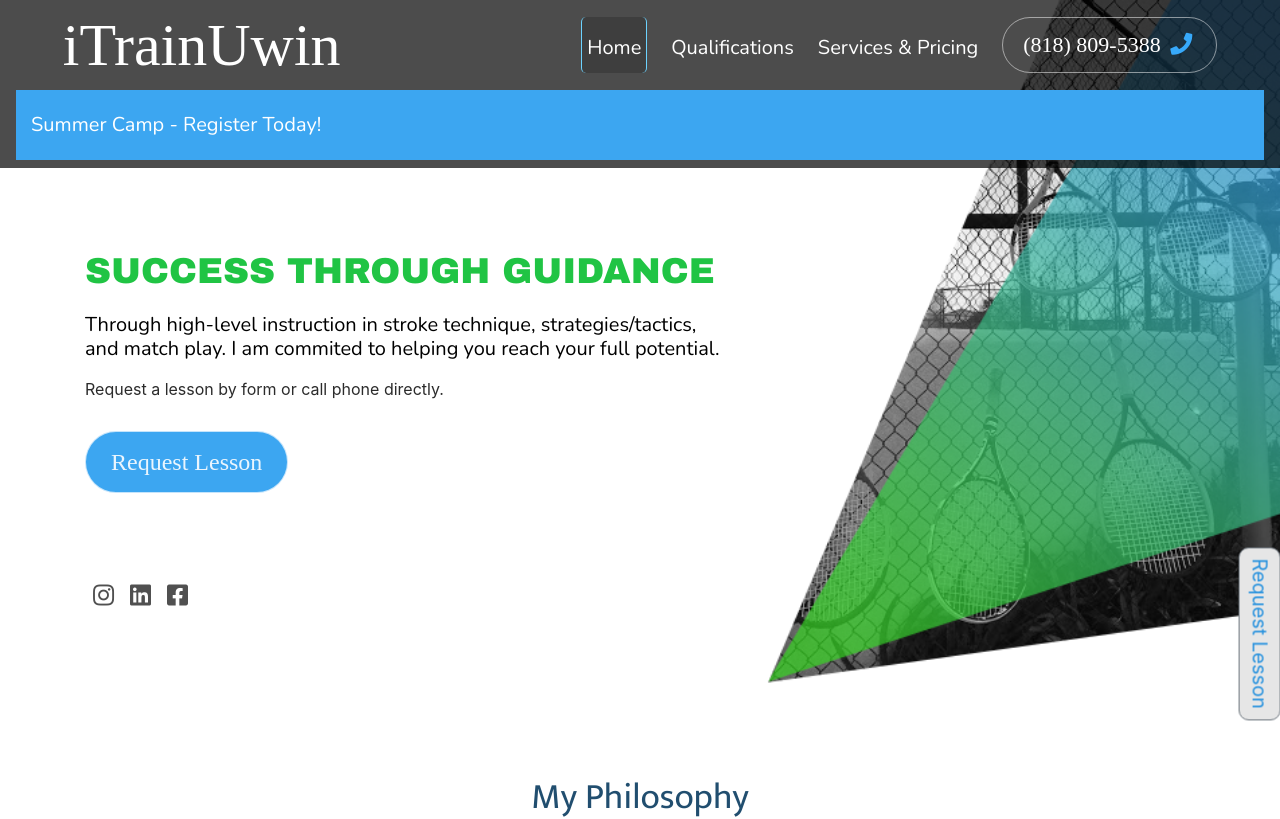
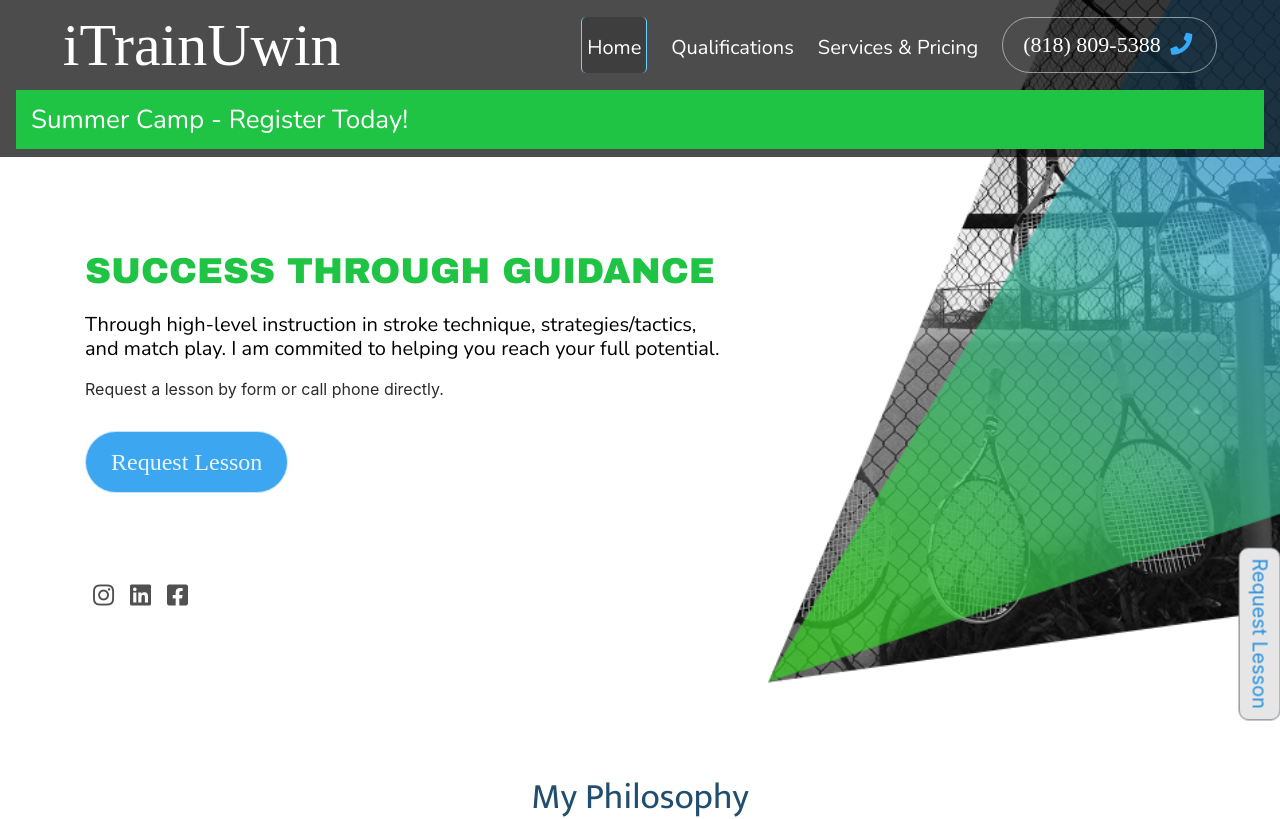
Before and after one commit to mtaslagyan/itrainuwin, a React (Create React App) app: page / in a window 1280 px wide. Shown: the top 819 px of the page. Built offline with nearby package versions, Linux system fonts and the light colour scheme; a web font is replaced by a local one.

Commit message:
Update index.css

```diff
--- a/src/index.css
+++ b/src/index.css
@@ -46,12 +46,12 @@ code {
 /********************************** BANNER  ************************************/
 
 .summer-camp-alert{
-  background:#3ca6f1;
-  color:white;
-  font-size:20px;
-  font-family: "Nunito";
-  padding-top:20px;
-  padding-bottom:20px;
+  background: #20c444;
+color: #fff;
+font-size: 26px;
+font-family: Nunito;
+padding-top: 10px;
+padding-bottom: 10px;
 }
 
 .homeImg{
```
